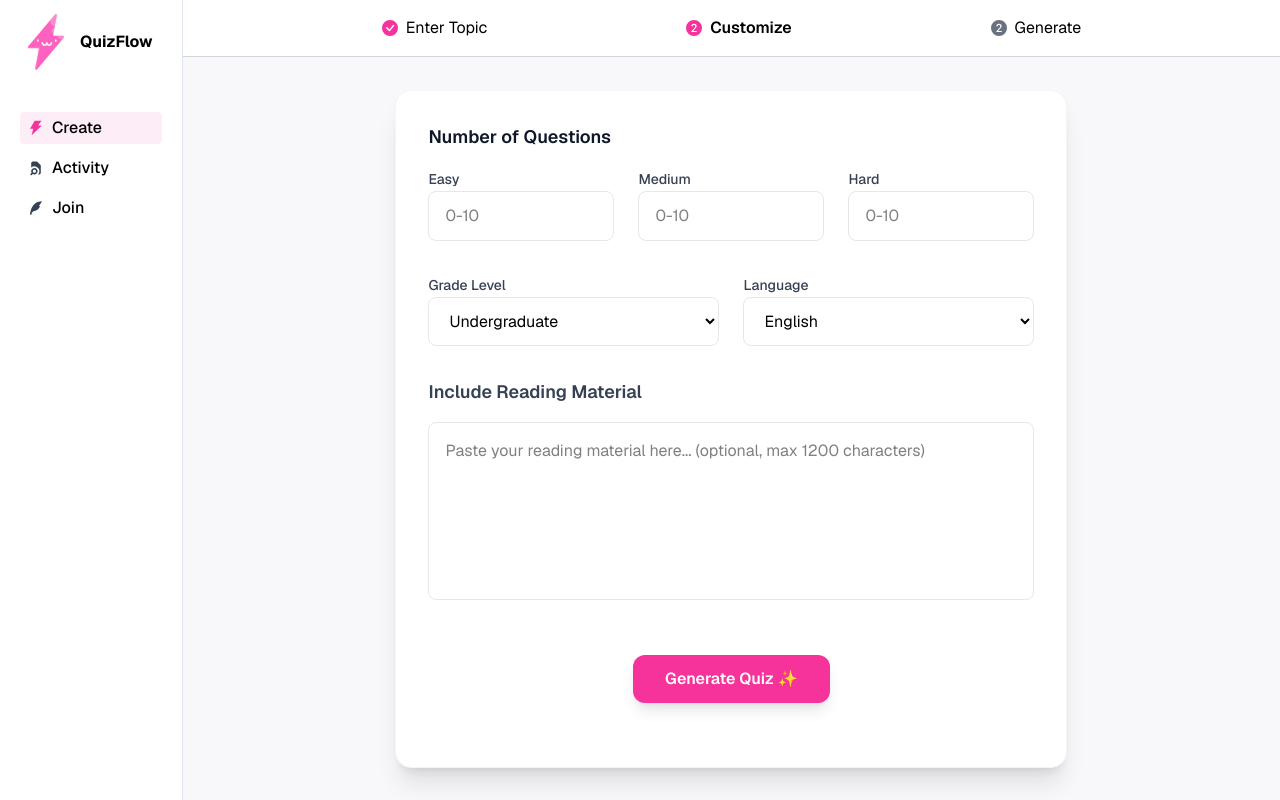
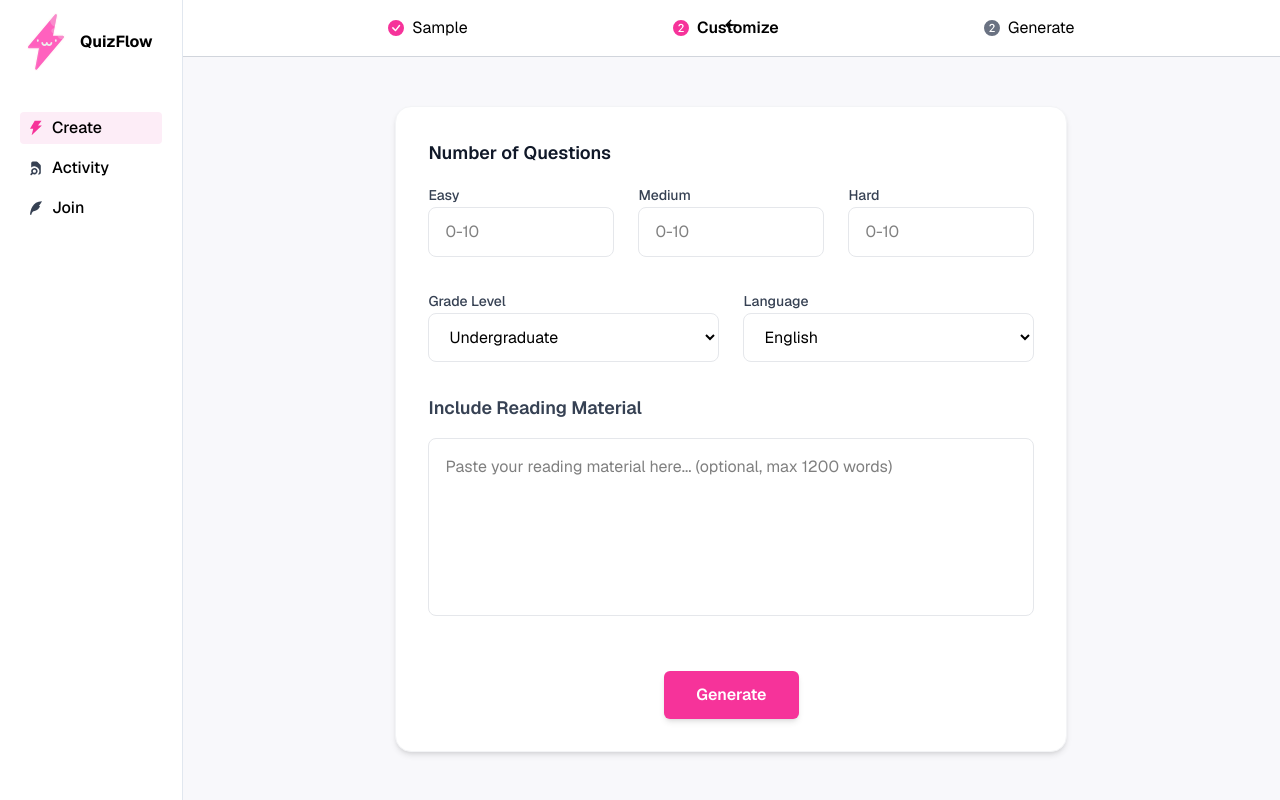
Before and after one commit to aritradhabal/QuizFlow-React, a React (Vite) app: page / in a window 1280 px wide. Both pictures are taken after typing "Sample" into the empty fields and a click on the button "Next". Built offline with nearby package versions, Linux system fonts and the light colour scheme; the HTML template or start-up script is replaced by a standard one.

Commit message:
fixed vercel paths

```diff
--- a/src/components/customize/CustomizeLayout.jsx
+++ b/src/components/customize/CustomizeLayout.jsx
@@ -1,35 +1,76 @@
+import { useEffect } from 'react';
 import React from 'react';
 import { useForm } from 'react-hook-form';
+import { useOutletContext } from 'react-router'
 
-export default function CustomizeLayout() {
-  const { register, handleSubmit, formState: { errors }, watch} = useForm({
-    defaultValues: {
-      grade: "Undergraduate",
-      language: "English",
-      material: "",
+
+
+function CustomizeLayout() {
+  const {getUser_data, searchTerm} =  useOutletContext();
+
+  const { register, handleSubmit, setError, clearErrors, formState: { errors }, watch} = useForm();
+
+
+
+  const countQuestions = () => {
+    const easy = (watch("easy")) || 0;
+    const medium = (watch("medium")) || 0;
+    const hard = (watch("hard")) || 0;
+
+    return easy + medium + hard;
+  }
+  const countwords= () => {
+    const text = watch("material") || "";
+    const words = text.trim().split(/\s+/);
+    return words.length;
+  }
+  const onSubmit = (data) => {
+    if (countQuestions() < 1) {
+      setError("formError", {
+        type: "manual",
+        message: "You must create at least 1 question."
+      });
+      return;
     }
-  });
+    if (Number.isNaN(data.easy)) {
+      data.easy=0
+    }
+    if (Number.isNaN(data.medium)) {
+      data.medium=0
+    }
+    if (Number.isNaN(data.hard)) {
+      data.hard=0
+    }
 
-  const onSubmit = (data) => {
-    console.log(data);
+    getUser_data(data);
   }
-  console.log(watch(["easy", "medium", "hard"]));
+
+  useEffect(() => {
+    if (countQuestions() >= 0) {
+      clearErrors("formError");
+  }
+  }, [watch("easy"), watch("medium"), watch("hard")]);
 
   return (
     <>
+
     <form onSubmit={handleSubmit(onSubmit)} className="h-full bg-[#F8F8FB] flex items-center justify-center p-4">
       <div className="w-full max-w-2xl">
 
-        <div className="bg-white rounded-2xl shadow-xl border border-gray-100 p-8 space-y-8">
+        <div className="bg-white rounded-2xl shadow-md border border-gray-100 p-8 space-y-8">
           {/* Number of Questions Section */}
           <div className="space-y-4">
-            <h2 className="text-lg font-semibold text-gray-900">Number of Questions</h2>
+            <h2 className="text-lg font-semibold text-gray-900">Number of Questions <span className={countQuestions() > 0 ? "text-xs font-normal" : "hidden"}>Current: {countQuestions()} Out of 30.</span></h2>
 
             <div className="grid grid-cols-1 md:grid-cols-3 gap-6">
               <div className="space-y-2">
                 <label className="text-sm font-medium text-gray-700">Easy</label>
                 <input
-                  {...register("easy", { required :{ value:true, message:"Specify Number of Easy Questions"}, min: 0, max: 10, valueAsNumber: true })}
+                  {...register("easy",{
+                    min : {value: 0, message:"Minimum limit is 0 Easy Questions"},
+                    max: {value: 10, message:"Maximum limit is 10 Easy Questions. "},
+                    valueAsNumber: true
+                    })}
                   className="w-full px-4 py-3 border border-gray-200 rounded-lg focus:ring-2 focus:ring-indigo-500 focus:border-transparent outline-none transition-all duration-200 hover:border-gray-300"
                   type="number"
                   placeholder="0-10"
@@ -38,7 +79,11 @@ export default function CustomizeLayout() {
               <div className="space-y-2">
                 <label className="text-sm font-medium text-gray-700">Medium</label>
                 <input
-                  {...register("medium", { required :{ value:true, message:"Specify Number of Medium Questions"}, min: 0, max: 10, valueAsNumber: true })}
+                    {...register("medium",{
+                    min : {value: 0, message:"Minimum limit is 0 Medium Questions"},
+                    max: {value: 10, message:"Maximum limit is 10 Medium Questions. "},
+                    valueAsNumber: true
+                    })}
                   className="w-full px-4 py-3 border border-gray-200 rounded-lg focus:ring-2 focus:ring-indigo-500 focus:border-transparent outline-none transition-all duration-200 hover:border-gray-300"
                   type="number"
                   placeholder="0-10"
@@ -48,7 +93,11 @@ export default function CustomizeLayout() {
               <div className="space-y-2">
                 <label className="text-sm font-medium text-gray-700">Hard</label>
                 <input
-                  {...register("hard", { required :{ value:true, message:"Specify Number of Hard Questions"}, min: 0, max: 10, valueAsNumber: true })}
+                    {...register("hard",{
+                    min : {value: 0, message:"Minimum limit is 0 Hard Questions"},
+                    max: {value: 10, message:"Maximum limit is 10 Hard Questions. "},
+                    valueAsNumber: true
+                    })}
                   className="w-full px-4 py-3 border border-gray-200 rounded-lg focus:ring-2 focus:ring-indigo-500 focus:border-transparent outline-none transition-all duration-200 hover:border-gray-300"
                   type="number"
                   placeholder="0-10"
@@ -56,7 +105,15 @@ export default function CustomizeLayout() {
               </div>
             </div>
           </div>
+          <div>
+            <p className={errors.easy ? "text-red-500" : "hidden"}>{errors.easy?.message}</p>
+            <p className={errors.medium ? "text-red-500 " : "hidden"}>{errors.medium?.message}</p>
+            <p className={errors.hard ? "text-red-500" : "hidden"}>{errors.hard?.message}</p>
+            <p className={countQuestions() > 30 ? "text-red-500" : "hidden"}>Keep total questions under 30.</p>
+            <p className={watch("easy")<0 || watch("medium")<0 || watch("hard")<0 ? "text-red-500" : "hidden"}>Number of Questions can't be Negative.</p>
+            <p className={errors.formError?.message ? "text-red-500" : "hidden"}>{errors.formError?.message}</p>
 
+          </div>
           {/* Grade Level and Language */}
           <div className="grid grid-cols-1 md:grid-cols-2 gap-6">
             <div className="space-y-2">
@@ -78,28 +135,27 @@ export default function CustomizeLayout() {
 
           {/* Reading Material Section */}
           <div className="space-y-4">
-            <h2 className="text-lg font-semibold text-gray-700">Include Reading Material</h2>
+            <h2 className="text-lg font-semibold text-gray-700">Include Reading Material <span className={countwords() > 1 ? "text-xs font-normal" : "hidden"}>Word Count: {countwords()} Out of 1200.</span></h2>
             <textarea
               {...register("material", { maxLength: 1200 })}
               className="w-full px-4 py-4 border border-gray-200 rounded-lg focus:ring-2 focus:ring-indigo-500 focus:border-transparent outline-none transition-all duration-200 hover:border-gray-300 resize-none"
               rows="6"
-              placeholder="Paste your reading material here... (optional, max 1200 characters)"
+              placeholder="Paste your reading material here... (optional, max 1200 words)"
             />
           </div>
+
 
 
           {/* Submit Button */}
           <div className="flex justify-center pt-4">
             <button type="submit"
-              className="cursor-pointer px-8 py-3 bg-pink-500 text-white font-semibold rounded-xl hover:bg-pink-500 transform hover:scale-105 transition-all duration-200 shadow-lg hover:shadow-xl focus:outline-none"
+              className="cursor-pointer px-8 py-3 bg-pink-500 text-white font-semibold rounded-md hover:bg-pink-500 transform hover:scale-105 transition-all duration-200 shadow-md hover:shadow-md focus:outline-none"
 
             >
-              Generate Quiz ✨
+              Generate
             </button>
           </div>
-          <p className={errors.easy ? "text-red-500" : "hidden"}>{errors.easy?.message}</p>
-          <p className={errors.medium ? "text-red-500" : "hidden"}>{errors.medium?.message}</p>
-          <p className={errors.hard ? "text-red-500" : "hidden"}>{errors.hard?.message}</p>
+
         </div>
 
       </div>
@@ -108,3 +164,4 @@ export default function CustomizeLayout() {
 
   );
 }
+export default CustomizeLayout;
--- a/src/components/navbar/Navbar.jsx
+++ b/src/components/navbar/Navbar.jsx
@@ -15,6 +15,8 @@ import { Bs3CircleFill } from "react-icons/bs";
 import { BsCheckCircleFill } from "react-icons/bs";
 import { useLocation } from 'react-router';
 
+import { IoArrowBackSharp } from "react-icons/io5";
+
 
 function Navbar({Focus, searchTerm, Topic, Customize, Generate}) {
 
@@ -24,7 +26,12 @@ function Navbar({Focus, searchTerm, Topic, Customize, Generate}) {
   return (
     <>
       <nav className='text-xs bg-white w-full border-b-1 border-gray-300 md:text-sm lg:text-base'>
+
        <ul className='flex justify-evenly items-center rounded-xs my-4 text-black'>
+
+          <li className={url.pathname=== "/customize" === true ? "fixed":"hidden"}>
+            <button><IoArrowBackSharp/></button>
+          </li>
           <li className='flex items-center justify-center gap-x-2'>
             {url.pathname=== "/create" || url.pathname === "/" ? (
               searchTerm.length > 4 ?
@@ -32,7 +39,8 @@ function Navbar({Focus, searchTerm, Topic, Customize, Generate}) {
                   : (Focus ? <Bs1CircleFill className=' animate-pulse duration-300 text-pink-500' /> : <Bs1CircleFill className='transition-all duration-300 text-gray-500'/>)
                 ) : (<BsCheckCircleFill className='text-pink-500'/>)
             }
-            {url.pathname=== "/create" || url.pathname === "/" ? <p className='font-semibold'>Enter Topic</p>:<p>Enter Topic</p>}
+            {url.pathname=== "/create" || url.pathname === "/" ? <p className='font-semibold'>Enter Topic</p>:<p>{searchTerm}</p>}
+
 
           </li>
           <li className='flex items-center justify-center gap-x-2'>
@@ -53,4 +61,4 @@ function Navbar({Focus, searchTerm, Topic, Customize, Generate}) {
   )
 }
 
-export default Navbar
+export default Navbar;
--- a/src/layout/RootLayout.jsx
+++ b/src/layout/RootLayout.jsx
@@ -6,6 +6,15 @@ import HomePage from '../components/HomePage'
 
 function RootLayout() {
 
+    // Customize Page
+    const [User_data, setUser_data] = useState(NaN);
+
+    const getUser_data = (data) => {
+      setUser_data(data);
+    }
+    console.log(User_data);
+
+    //Customize Page
     //Navigation
     const navigate = useNavigate();
     //Navigation
@@ -45,7 +54,7 @@ function RootLayout() {
           <Sidebar SideBar={SideBar} SetSideBar={SetSideBar}/>
         </div>
         <div className='md:basis-6/7 h-svh w-svw grid grid-rows-[auto_1fr]'>
-          <Navbar Focus={Focus} searchTerm={searchTerm} Topic={Topic} Customize={Customize} Generate={Generate} />
+          <Navbar Focus={Focus} searchTerm={searchTerm} Topic={Topic} Customize={Customize} Generate={Generate} User_data={User_data}/>
             <div className='h-full'>
               <Outlet context={{
                 Focus,
@@ -55,7 +64,8 @@ function RootLayout() {
                 getTopic,
                 Topic,
                 Customize,
-                Generate
+                Generate,
+                getUser_data
               }}/>
             </div>
         </div>
```
